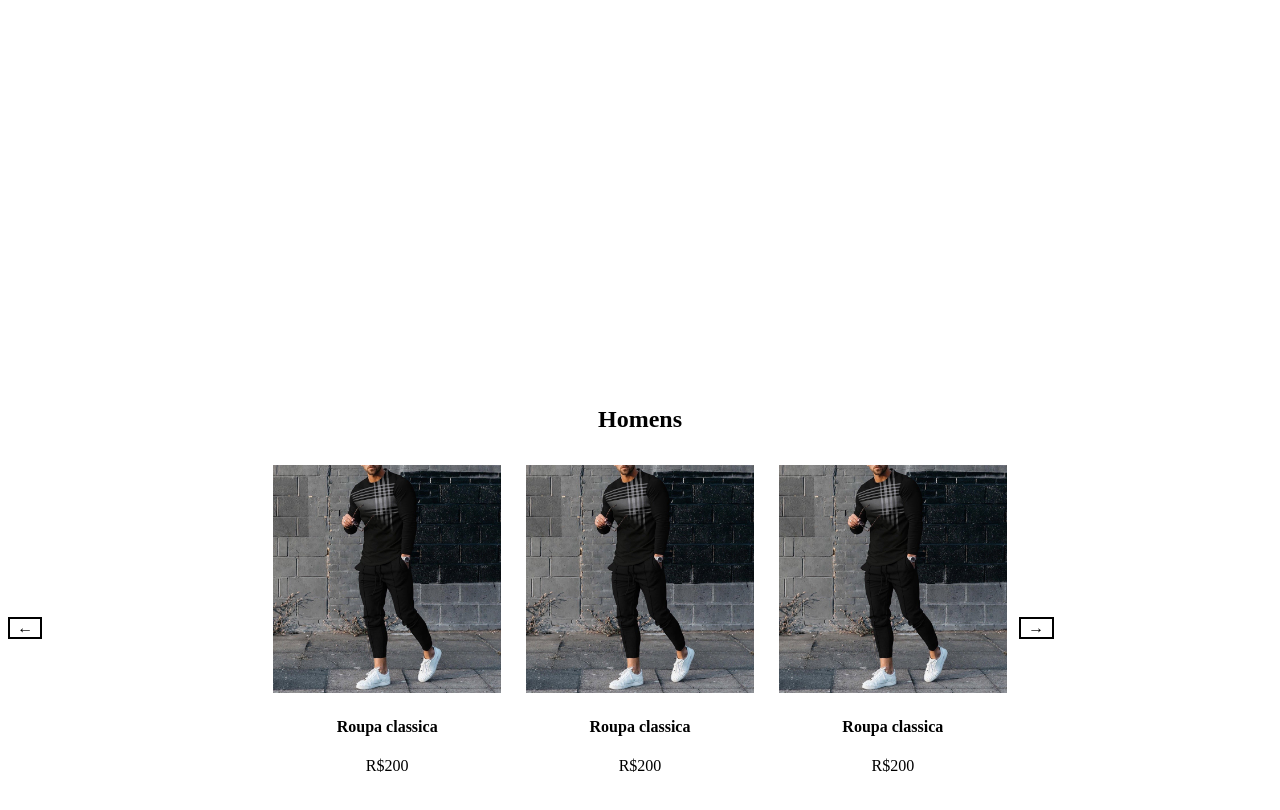
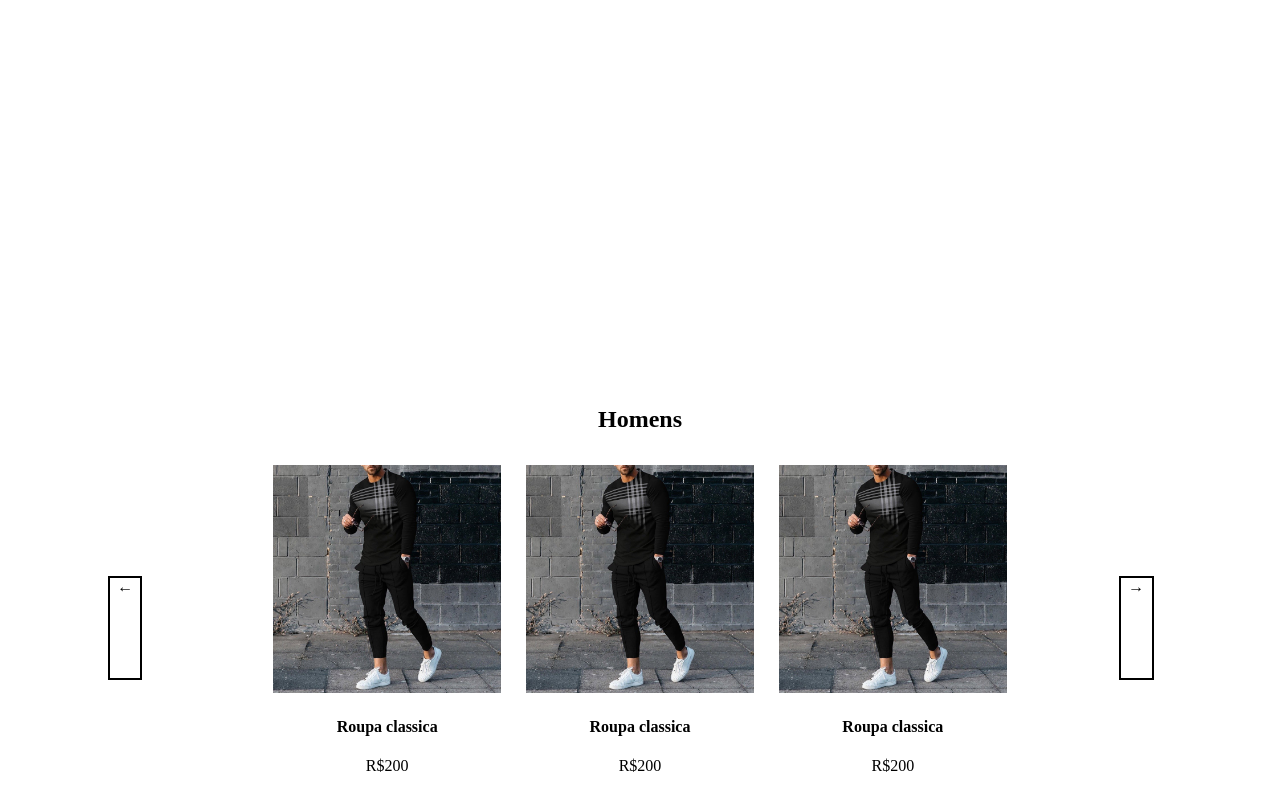
Before and after one commit to Gyorge-Escola/Gyorge-Escola.github.io, a plain HTML site: page htmls/lojadofabio.html in a window 1280 px wide. Shown: the part 102-912 px from the top of the page. Drawn offline with Linux system fonts and the light colour scheme.

Commit message:
Auto commit em 2025-07-03 10:52:50

```diff
--- a/styles/lojadofabio.css
+++ b/styles/lojadofabio.css
@@ -100,7 +100,8 @@ bodys{
     #seta{
         border: 2px solid black;
         width: 12%;
-        height: auto;
+        height: 100px;
+        margin: 100px;
     }
     .itens{
         margin: 5%;
```
